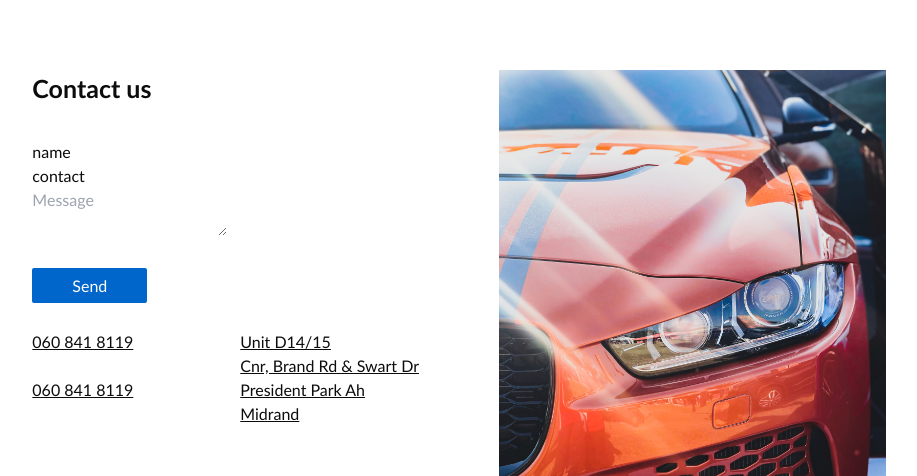
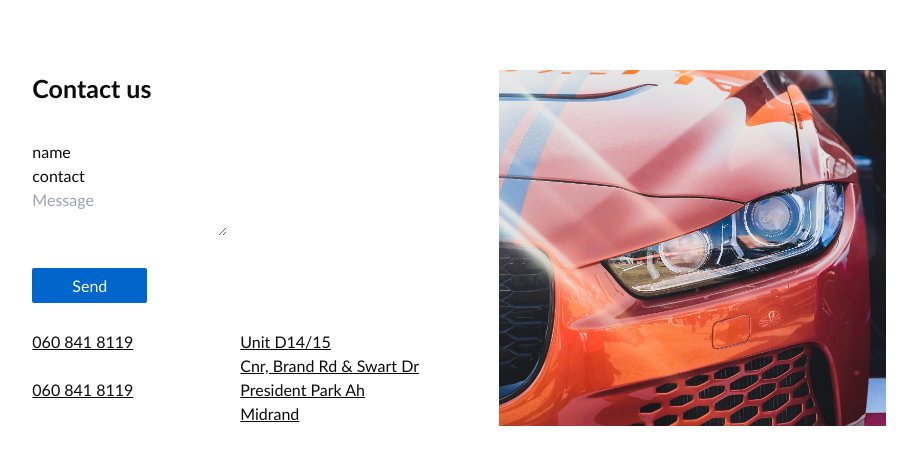
Before and after one commit to nhlanhlacliq/deltamaxauto, a React (Vite) app: page / in a window 1280 px wide. Shown: the part 2846-3322 px from the top of the page, without its empty margins (181-1098 px from the left). Built offline with nearby package versions, Linux system fonts and the light colour scheme.

Commit message:
update bg image

```diff
--- a/src/scenes/about/index.tsx
+++ b/src/scenes/about/index.tsx
@@ -1,4 +1,3 @@
-import Headlight from "@/assets/Headlight.jpeg"
 import Logo_bmw from "@/assets/Logo_bmw.svg"
 import Logo_Jaguar from "@/assets/Logo_Jaguar.svg"
 import Logo_landrover from "@/assets/Logo_landrover.svg"
@@ -71,7 +70,7 @@ const About = ({setSelectedPage}: Props) => {
               </div>
 
               {/* Right Side */}
-              <SectionImage image={Headlight} />
+              <SectionImage image='bg-about' />
             </div>
 
         </motion.div>
--- a/src/scenes/contact/index.tsx
+++ b/src/scenes/contact/index.tsx
@@ -1,7 +1,6 @@
 import ActionButton from "@/shared/ActionButton";
 import { SelectedPage } from "@/shared/types";
 import { motion } from "framer-motion"
-import jag from '@/assets/jag.jpeg';
 import SectionImage from "@/shared/SectionImage";
 
 type Props = {
@@ -66,7 +65,7 @@ const Contact = ({setSelectedPage}: Props) => {
               </div>
 
               {/* Right Side */}
-              <SectionImage image={jag} />
+              <SectionImage image='bg-contact' />
 
             </div>
 
--- a/src/scenes/services/index.tsx
+++ b/src/scenes/services/index.tsx
@@ -1,7 +1,6 @@
 import ActionButton from '@/shared/ActionButton';
 import { SelectedPage } from '@/shared/types';
 import { motion } from 'framer-motion';
-import engine from '@/assets/engine.jpeg';
 import SectionImage from '@/shared/SectionImage';
 // import gear from '@/assets/Icon_gear.svg';
 // import laptop from '@/assets/Icon_laptop.svg';
@@ -85,7 +84,7 @@ const Services = ({setSelectedPage}: Props) => {
               </div>
 
               {/* Right Side */}
-              <SectionImage image={engine} />
+              <SectionImage image='bg-services' />
 
             </div>
 
--- a/src/shared/SectionImage.tsx
+++ b/src/shared/SectionImage.tsx
@@ -3,14 +3,32 @@ type Props = {
 }
 
 const SectionImage = ({image}: Props) => {
+  console.log(image);
+
   return (
-    <div className="md:w-[50%] max-h-full overflow-y-hidden">
+    // <div className='h-screen bg-rover bg-cover bg-no-repeat bg-center bg-fixed relative flex flex-col justify-center items-center '>
+    // <div className={`${image} h-full bg-cover bg-no-repeat bg-center bg-fixed relative flex flex-col justify-center items-center`}>
+    <div className="md:w-[50%] w-[100%]">
+
+      <div className={`${image} md:h-[100%] h-[400px] bg-fixed bg-cover bg-no-repeat bg-right relative flex `}>
+    </div>
+
+    {/* <div className="md:w-[50%] max-h-full overflow-y-hidden">
         <img className="md:h-[100%] max-h-[420px] md:max-h-[100%] w-full xl:max-h-[631px] object-cover " src={image} alt="section-image"/>
+    </div> */}
+
+    {/* <div className="md:w-[50%] max-h-full overflow-y-hidden">
+        <img className="md:h-[100%] max-h-[420px] md:max-h-[100%] w-full xl:max-h-[631px] object-cover " src={image} alt="section-image"/>
+      </div> */}
+
+
+    {/* <div className="flex md:w-[50%] max-h-[400px] md:max-h-[600px] ">
+     <img className="max-h-[500px] md:max-h-[100%]   md:w-[100%]   object-cover" src={engine} alt="service-image"/>
+     <img className="md:h-[100%] md:w-[100%]  object-cover" src={engine} alt="service-image"/>
+
+    </div> */}
+
     </div>
-//     <div className="flex md:w-[50%] max-h-[400px] md:max-h-[600px] ">
-//     {/* <img className="max-h-[500px] md:max-h-[100%]   md:w-[100%]   object-cover" src={engine} alt="service-image"/> */}
-//     <img className="md:h-[100%] md:w-[100%]  object-cover" src={engine} alt="service-image"/>
-//   </div>
   )
 }
 
--- a/tailwind.config.js
+++ b/tailwind.config.js
@@ -31,6 +31,9 @@ export default {
         //   "linear-gradient(90deg, #FF616A 0%, #FFC837 100%)",
         "home": "url('./assets/Home.png')",
         "rover": "url('./assets/rover.jpeg')",
+        "about": "url('./assets/Headlight.jpeg')",
+        "services": "url('./assets/engine.jpeg')",
+        "contact": "url('./assets/jag.jpeg')",
       }),
       top: (theme) => ({
         neg: "-24px"
```
